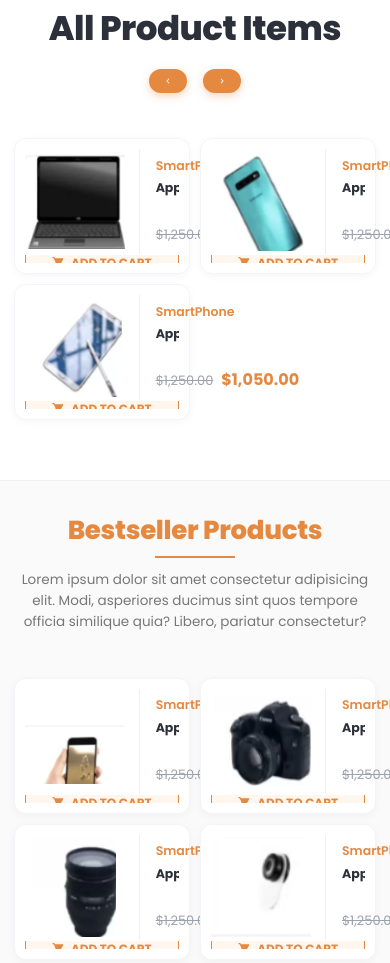
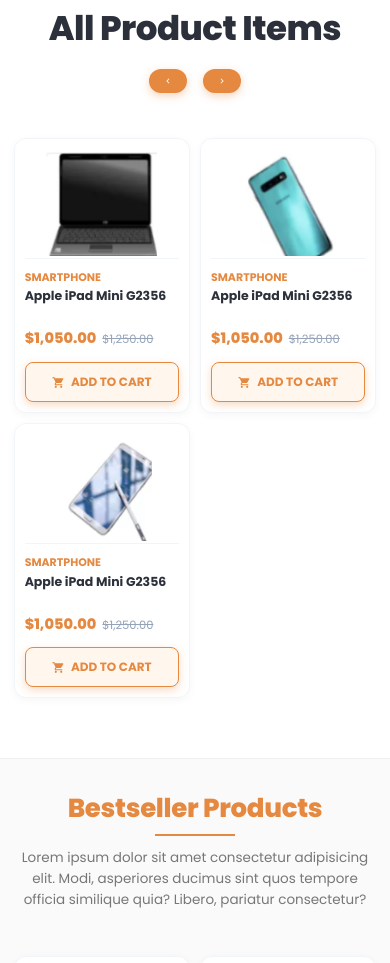
Before and after one commit to sakshampandey380/ELECTRO---A-SHOPPING-APPLICATION, a plain HTML site: page index.html in a window 390 px wide. Shown: the part 6443-7406 px from the top of the page. Drawn offline with Linux system fonts and the light colour scheme.

Commit message:
updated version for best seller products and all product item

```diff
--- a/app-styles.css
+++ b/app-styles.css
@@ -3077,7 +3077,7 @@
         }
     }
 
-    .reference-expand-card:not(.related-products-slider-track *),
+    .reference-expand-card,
     .offers-page-card,
     .amazon-product-card,
     .liked-card {
@@ -3086,7 +3086,6 @@
         display: flex !important;
         flex-direction: column !important;
         justify-content: space-between !important;
-        height: 100% !important;
         border-radius: 12px !important;
         padding: 10px !important;
         margin: 0 !important;
@@ -3094,6 +3093,48 @@
         border: 1px solid #f1f5f9 !important;
         background: #ffffff !important;
         box-shadow: 0 2px 8px rgba(0, 0, 0, 0.04) !important;
+        overflow: hidden !important;
+    }
+
+    /* Transform reference-expand-card from horizontal row into clean vertical card on mobile */
+    .reference-card-top-content {
+        display: flex !important;
+        flex-direction: column !important;
+        align-items: center !important;
+        width: 100% !important;
+        gap: 6px !important;
+    }
+
+    .reference-card-thumb-wrapper {
+        flex: none !important;
+        width: 100% !important;
+        height: 110px !important;
+        padding: 4px !important;
+        border-right: none !important;
+        border-bottom: 1px solid #f1f5f9 !important;
+        display: flex !important;
+        align-items: center !important;
+        justify-content: center !important;
+        box-sizing: border-box !important;
+        position: relative !important;
+    }
+
+    .reference-card-details {
+        width: 100% !important;
+        display: flex !important;
+        flex-direction: column !important;
+        align-items: flex-start !important;
+        padding: 4px 0 0 0 !important;
+        box-sizing: border-box !important;
+    }
+
+    .reference-card-cat-name {
+        font-size: 11px !important;
+        font-weight: 700 !important;
+        color: #e58840 !important;
+        margin-bottom: 3px !important;
+        display: block !important;
+        text-transform: uppercase !important;
     }
 
     .reference-card-thumb,
@@ -3103,7 +3144,7 @@
     .offers-page-img-box img {
         aspect-ratio: 1 / 1 !important;
         height: auto !important;
-        max-height: 130px !important;
+        max-height: 105px !important;
         width: 100% !important;
         object-fit: contain !important;
     }
@@ -3114,26 +3155,57 @@
     .liked-card-title {
         font-size: 12.5px !important;
         line-height: 1.35 !important;
-        height: 36px !important;
+        height: 34px !important;
         overflow: hidden !important;
         text-overflow: ellipsis !important;
         display: -webkit-box !important;
         -webkit-line-clamp: 2 !important;
         -webkit-box-orient: vertical !important;
+        white-space: normal !important;
         margin-bottom: 6px !important;
-    }
-
-    /* Mobile Add to Cart & Action Triggers: 44px min-height touch target */
+        width: 100% !important;
+    }
+
+    /* Price Row: Wraps cleanly so cost NEVER overflows or clips outside the box */
+    .reference-card-price-row {
+        display: flex !important;
+        flex-wrap: wrap !important;
+        align-items: baseline !important;
+        gap: 4px 6px !important;
+        margin-bottom: 8px !important;
+        width: 100% !important;
+    }
+
+    .reference-price-sale {
+        order: 1 !important;
+        font-size: 14.5px !important;
+        font-weight: 800 !important;
+        color: #e58840 !important;
+        white-space: nowrap !important;
+    }
+
+    .reference-price-original {
+        order: 2 !important;
+        font-size: 11.5px !important;
+        color: #94a3b8 !important;
+        text-decoration: line-through !important;
+        white-space: nowrap !important;
+    }
+
+    /* Mobile Add to Cart & Action Triggers: Fully visible and never clipped */
     .reference-card-hover-drawer,
     .offers-page-card-footer,
     .liked-card-actions {
         display: flex !important;
+        max-height: none !important;
         opacity: 1 !important;
         visibility: visible !important;
         transform: none !important;
         position: static !important;
+        overflow: visible !important;
+        border-top: none !important;
         margin-top: auto !important;
-        padding-top: 8px !important;
+        padding-top: 4px !important;
         width: 100% !important;
     }
 
@@ -3142,7 +3214,7 @@
     .amazon-btn-add-cart,
     .btn-liked-add-cart {
         width: 100% !important;
-        min-height: 44px !important;
+        min-height: 40px !important;
         background: #fff7ed !important;
         border: 1.5px solid #e58840 !important;
         color: #e58840 !important;
```
